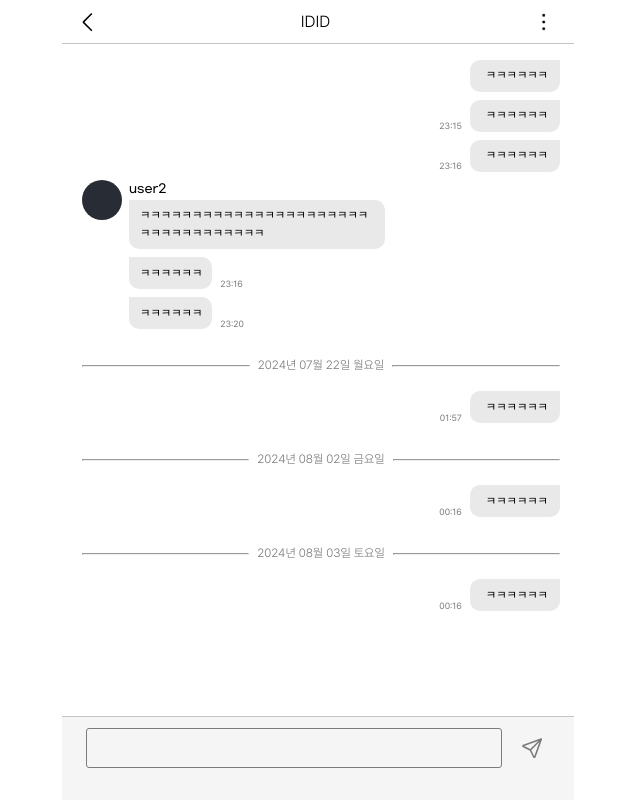
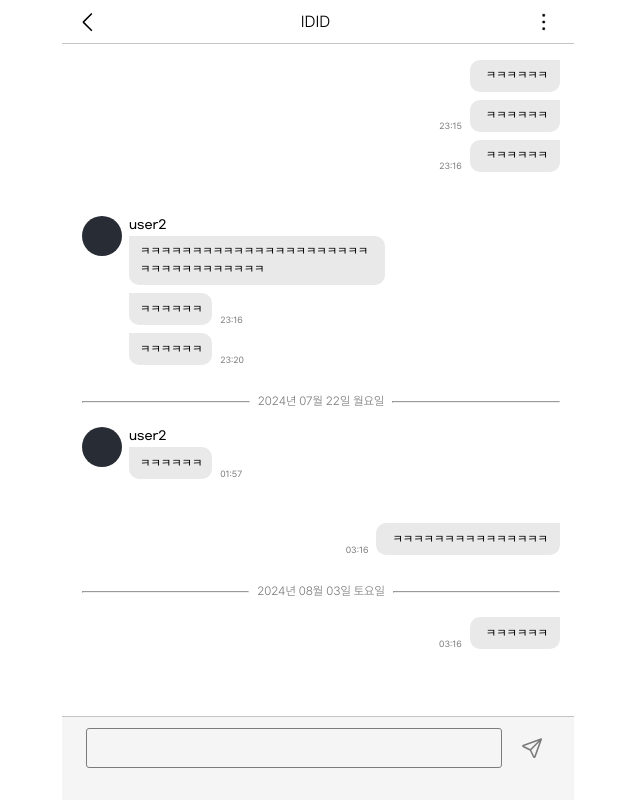
Before and after one commit to oodd-team/oodd-web-react, a React (Vite) app: page /chats/1 in a window 1280 px wide. Shown: the top 806 px of the page, without its empty margins (322-962 px from the left). Built offline with nearby package versions, Linux system fonts and the light colour scheme; a web font is replaced by a local one.

Commit message:
Design: 전송자 바뀔 때 간격 반영

```diff
--- a/src/pages/Chats/ChatRoom/RcvdMessage/index.tsx
+++ b/src/pages/Chats/ChatRoom/RcvdMessage/index.tsx
@@ -3,9 +3,18 @@ import theme from '../../../../styles/theme';
 import { RcvdMessageProps } from '../../dto';
 import { FirstMessageLayout, UserImage, MessageBox, Message, TimeWrapper, MessageLayout } from './styles';
 
-const RcvdMessage: React.FC<RcvdMessageProps> = ({ sender, text, isFirst, printTime, formattedTime }) => {
+const RcvdMessage: React.FC<RcvdMessageProps> = ({
+	sender,
+	text,
+	isFirst,
+	isSenderChanged,
+	isPrintTime,
+	formattedTime,
+}) => {
 	if (isFirst) {
 		return (
+			<>
+				{isSenderChanged && <div style={{ margin: '0', padding: '0', height: '2.25rem' }} />}
 				<FirstMessageLayout>
 					<UserImage src="../../../../../0.png" alt="user" />
 					<MessageBox>
@@ -18,19 +27,23 @@ const RcvdMessage: React.FC<RcvdMessageProps> = ({ sender, text, isFirst, printT
 							</StyledText>
 						</Message>
 					</MessageBox>
-				{printTime && <TimeWrapper>{formattedTime}</TimeWrapper>}
+					{isPrintTime && <TimeWrapper>{formattedTime}</TimeWrapper>}
 				</FirstMessageLayout>
+			</>
 		);
 	} else {
 		return (
+			<>
+				{isSenderChanged && <div style={{ margin: '0', padding: '0', height: '2.25rem' }} />}
 				<MessageLayout>
 					<Message>
 						<StyledText $textTheme={{ style: 'body6-regular', lineHeight: 1.1 }} color={theme.colors.black}>
 							{text}
 						</StyledText>
 					</Message>
-				{printTime && <TimeWrapper>{formattedTime}</TimeWrapper>}
+					{isPrintTime && <TimeWrapper>{formattedTime}</TimeWrapper>}
 				</MessageLayout>
+			</>
 		);
 	}
 };
--- a/src/pages/Chats/ChatRoom/SentMessage/index.tsx
+++ b/src/pages/Chats/ChatRoom/SentMessage/index.tsx
@@ -3,16 +3,19 @@ import theme from '../../../../styles/theme';
 import { SentMessageProps } from '../../dto';
 import { Message, TimeWrapper, MessageLayout } from './styles';
 
-const SentMessage: React.FC<SentMessageProps> = ({ text, printTime, formattedTime }) => {
+const SentMessage: React.FC<SentMessageProps> = ({ text, isSenderChanged, isPrintTime, formattedTime }) => {
 	return (
+		<>
+			{isSenderChanged && <div style={{ margin: '0', padding: '0', height: '2.25rem' }} />}
 			<MessageLayout>
-			{printTime && <TimeWrapper>{formattedTime}</TimeWrapper>}
+				{isPrintTime && <TimeWrapper>{formattedTime}</TimeWrapper>}
 				<Message>
 					<StyledText $textTheme={{ style: 'body6-regular', lineHeight: 1.1 }} color={theme.colors.black}>
 						{text}
 					</StyledText>
 				</Message>
 			</MessageLayout>
+		</>
 	);
 };
 
--- a/src/pages/Chats/ChatRoom/index.tsx
+++ b/src/pages/Chats/ChatRoom/index.tsx
@@ -120,23 +120,27 @@ const ChatRoom: React.FC = () => {
 			// 가장 마지막 메시지이거나,
 			// 전송자 또는 시간 또는 날짜가 바뀌기 직전인 경우
 			// 메시지 전송 시각 출력
-			let printTime =
+			let isPrintTime =
 				nextMessage === null ||
 				message.sender !== nextMessage.sender ||
 				formattedTime !== nextMessage.timestamp.format('HH:mm') ||
 				isNextDay(nextMessage.timestamp, message.timestamp);
 
+			// 채팅의 첫 메시지가 아니고, 전송자가 바뀐 경우 margin-top 추가
+			let isSenderChanged = prevMessage !== null && !isNewDate && prevMessage.sender !== message.sender;
+
 			// 보낸 메시지일 경우 sentMessage 속성 추가
 			// 받은 메시지일 경우 rcvdMessage 속성 추가
 			if (message.sender === 'me') {
-				const sentMessage: SentMessageProps = { text: message.text, printTime, formattedTime };
+				const sentMessage: SentMessageProps = { text: message.text, isSenderChanged, isPrintTime, formattedTime };
 				return { ...message, isNewDate, sentMessage };
 			} else {
 				const rcvdMessage: RcvdMessageProps = {
 					sender: message.sender,
 					text: message.text,
 					isFirst,
-					printTime,
+					isSenderChanged,
+					isPrintTime,
 					formattedTime,
 				};
 				return { ...message, isNewDate, rcvdMessage };
--- a/src/pages/Chats/dto.ts
+++ b/src/pages/Chats/dto.ts
@@ -16,14 +16,16 @@ export interface ExtendedMessageDto extends MessageDto {
 
 export interface SentMessageProps {
 	text: string; // 메시지 내용
-	printTime: boolean; // 메시지 옆 시간 표시 여부
+	isSenderChanged: boolean; // 상단 마진 추가 여부
+	isPrintTime: boolean; // 메시지 옆 시간 표시 여부
 	formattedTime: string; // 타임스탬프를 HH:MM 형태로 변환한 값
 }
 
 export interface RcvdMessageProps {
 	sender: string; // 사용자명
 	text: string; // 메시지 내용
+	isSenderChanged: boolean; // 상단 마진 추가 여부
 	isFirst: boolean; // 사용자 프로필 표시 여부
-	printTime: boolean; // 메시지 옆 시간 표시 여부
+	isPrintTime: boolean; // 메시지 옆 시간 표시 여부
 	formattedTime: string; // 타임스탬프를 HH:MM 형태로 변환한 값
 }
--- a/src/recoil/MockMessages.ts
+++ b/src/recoil/MockMessages.ts
@@ -50,23 +50,23 @@ export const MockMessagesAtom = atom<MessageDto[]>({
 		{
 			id: 6,
 			text: 'ㅋㅋㅋㅋㅋㅋ',
-			sender: 'me',
-			receiver: 'user2',
+			sender: 'user2',
+			receiver: 'me',
 			timestamp: dayjs('2024-07-22T01:57:50'),
 		},
 		{
 			id: 7,
-			text: 'ㅋㅋㅋㅋㅋㅋ',
+			text: 'ㅋㅋㅋㅋㅋㅋㅋㅋㅋㅋㅋㅋㅋㅋㅋ',
 			sender: 'me',
 			receiver: 'user2',
-			timestamp: dayjs('2024-08-02T00:16:59'),
+			timestamp: dayjs('2024-07-22T03:16:59'),
 		},
 		{
 			id: 8,
 			text: 'ㅋㅋㅋㅋㅋㅋ',
 			sender: 'me',
 			receiver: 'user2',
-			timestamp: dayjs('2024-08-03T00:16:59'),
+			timestamp: dayjs('2024-08-03T03:16:59'),
 		},
 	],
 });
```
Lines whose indentation alone changed are shown as unchanged.
